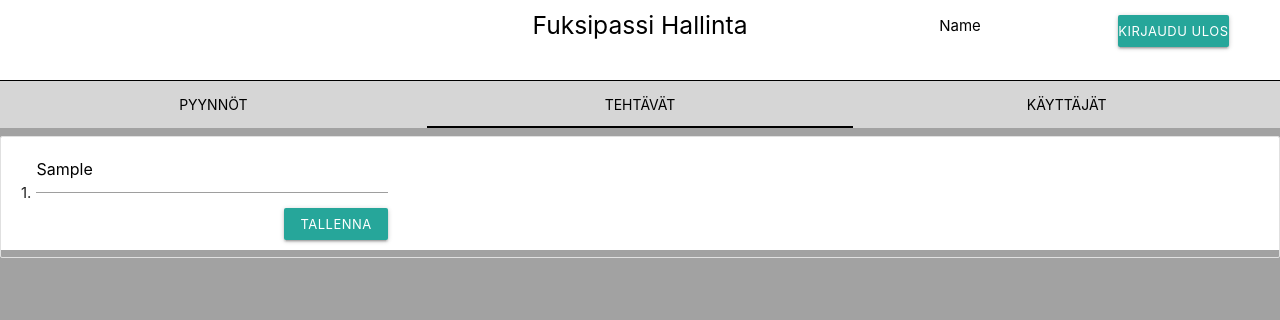
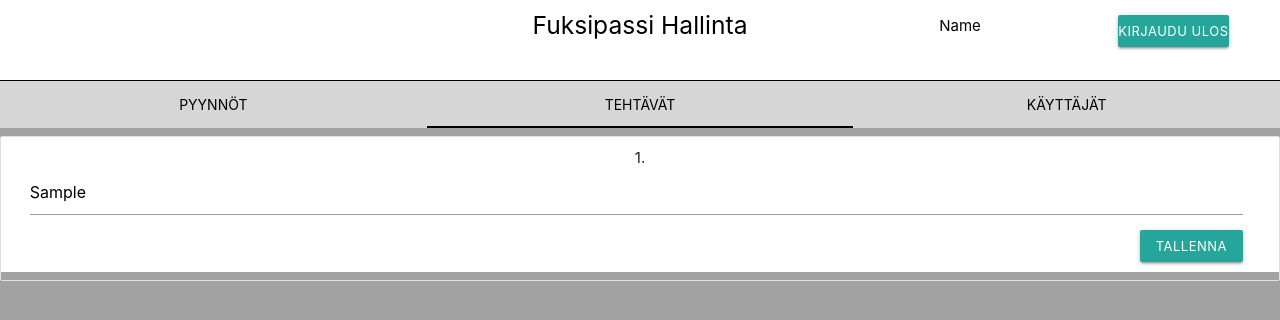
Before and after one commit to trueaddict/fuksipassi_app, a Flask app: page / in a window 1280 px wide, after a click on "TEHTÄVÄT". Shown: the top 320 px of the page. Run offline with Flask 2, Linux system fonts and the light colour scheme; the visitor is signed in with stand-in values (Sample User, id 1); tables that the repository leaves empty hold one stand-in row (values such as "Sample post").

```diff
--- a/static/css/hallinta.css
+++ b/static/css/hallinta.css
@@ -184,10 +184,12 @@ input:focus{
 }
 .margin-0 {
   margin: 0;
+  width: 99%;
 }
 .float-right{
   float:right;
 }
 .collection-item{
   margin-bottom: 0.5rem !important;
+
 }
--- a/static/script/hallinta.js
+++ b/static/script/hallinta.js
@@ -39,7 +39,7 @@ function luoTehtavat(data) {
   document.getElementById('teht').appendChild(ul);
   for (let t of data.tehtavat) {
     var li1=document.createElement('li');
-    li1.className='collection-item';
+    li1.className='collection-item center';
     var txt1=document.createTextNode(t.num + '.');
     li1.appendChild(txt1);
     var div1=document.createElement('div');
```
